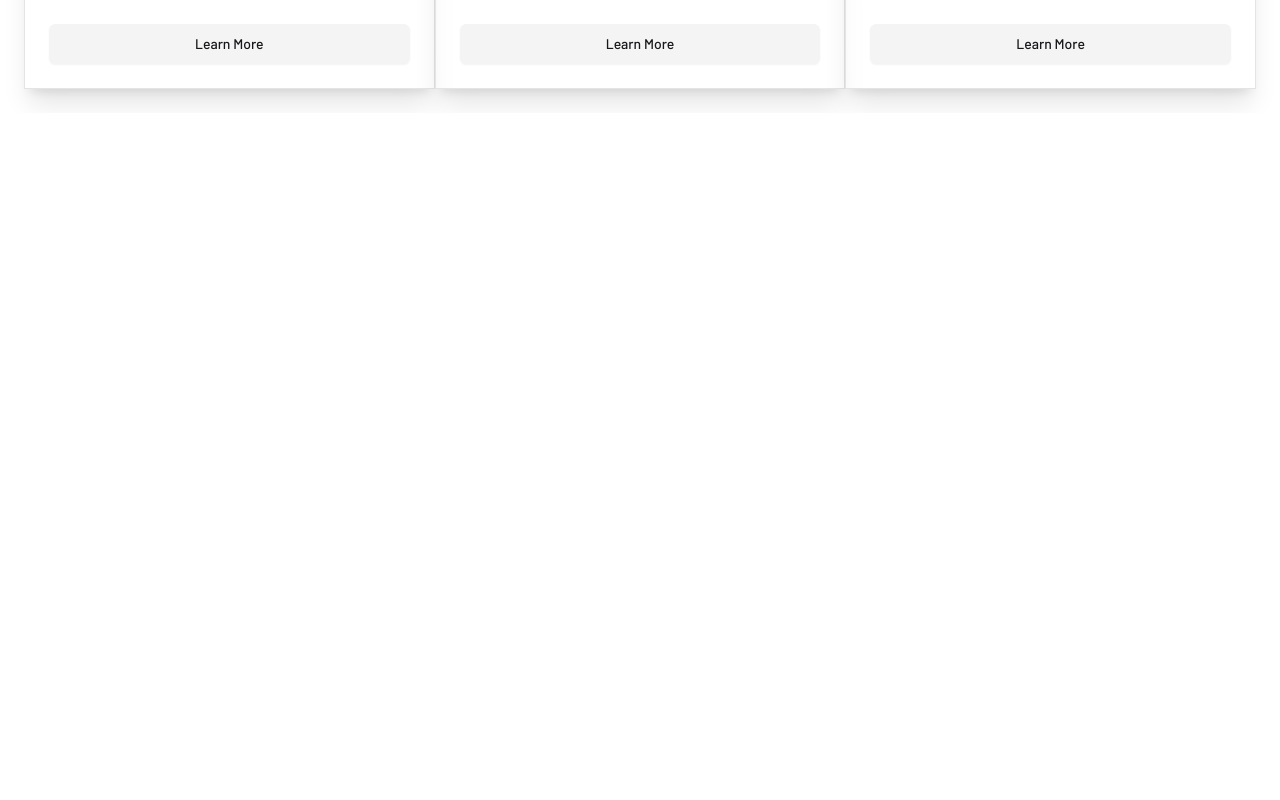
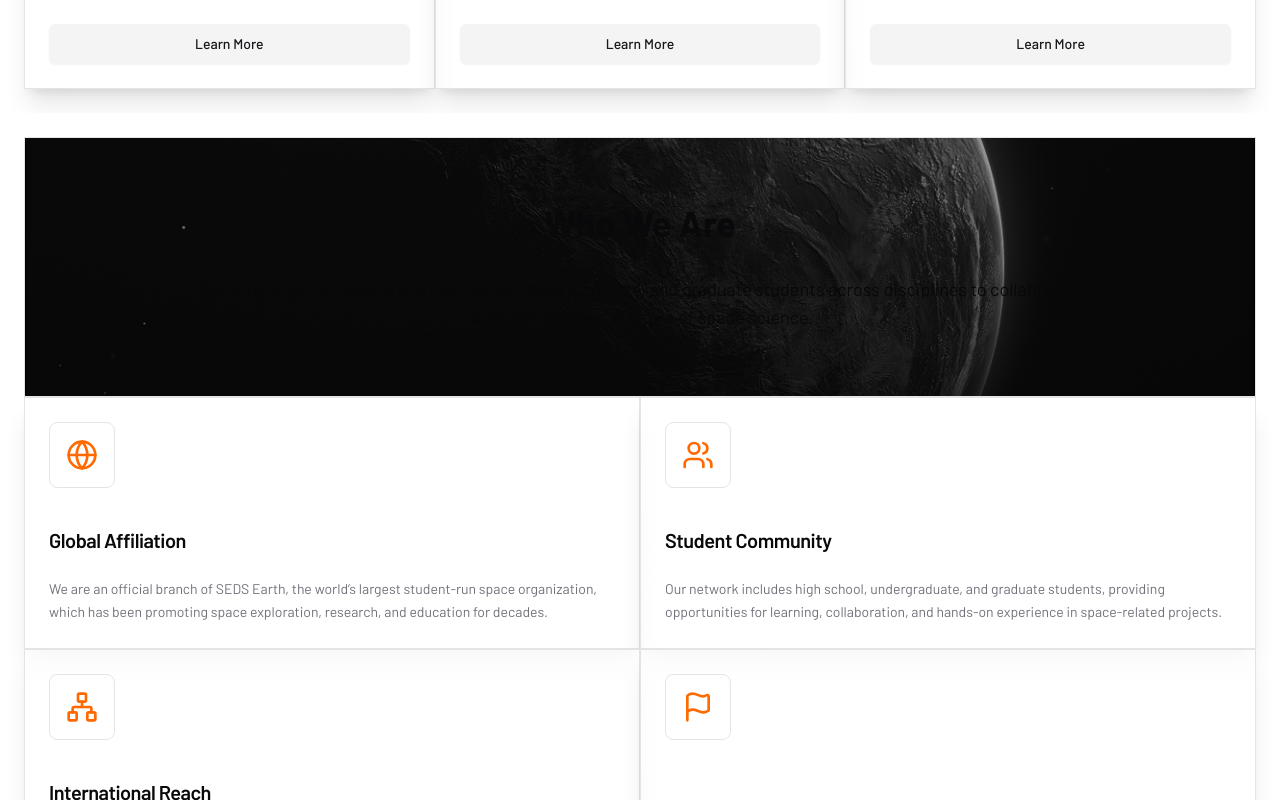
Before and after one commit to sedssrilanka/seds-sl, a Next.js app: page / in a window 1280 px wide. Shown: the part 2000-2800 px from the top of the page. Before the commit the page ends 2113 px from the top, so only its background shows below. Built offline with nearby package versions, Linux system fonts and the light colour scheme.

Commit message:
Who we are section added

```diff
--- a/src/app/page.tsx
+++ b/src/app/page.tsx
@@ -1,6 +1,8 @@
 import SectionOne from "@/components/sections/home-page/section-one";
 import Chapters from "@/components/sections/home-page/chapters";
 import DivisionsSection from "@/components/sections/home-page/division/divisionsection";
+import WhoWeAreSection from "@/components/sections/home-page/who-we-are/whowearesection";
+
 
 export default function Home() {
   return (
@@ -8,6 +10,7 @@ export default function Home() {
       <SectionOne />
       <Chapters />
       <DivisionsSection />
+      <WhoWeAreSection />
     </div>
   );
 }
--- /dev/null
+++ b/src/components/sections/home-page/who-we-are/whowearesection.tsx
@@ -0,0 +1,88 @@
+import { Globe, Users, Flag, Network  } from "lucide-react";
+import { Button } from "@/components/ui/button";
+import { SectionHeader } from "@/components/sections/section-header";
+import {
+  Card,
+  CardDescription,
+  CardTitle,
+  CardVisual,
+} from "@/components/ui/card";
+
+interface WhoWeAre {
+    id: number;
+    icon: React.ReactNode;
+    title: string;
+    description: string;
+}
+
+const whoweare: WhoWeAre[] = [
+    {
+        id: 1,
+        icon: <Globe className="size-8 text-primary" />,
+        title: "Global Affiliation",
+        description: "We are an official branch of SEDS Earth, the world’s largest student-run space organization, which has been promoting space exploration, research, and education for decades."
+    },
+    {
+        id: 2,
+        icon: <Users className="size-8 text-primary" />,
+        title: "Student Community",
+        description: "Our network includes high school, undergraduate, and graduate students, providing opportunities for learning, collaboration, and hands-on experience in space-related projects."
+    },
+    {
+        id: 3,
+        icon: <Network className="size-8 text-primary" />,
+        title: "International Reach",
+        description: "SEDS connects students from across the globe, fostering cross-cultural collaboration and enabling members to participate in international events, competitions, and research initiatives."
+    },
+    {
+        id: 4,
+        icon: <Flag className="size-8 text-primary" />,
+        title: "Our Mission",
+        description: "We aim to inspire and empower students to contribute to space exploration and development, promoting innovation, education, and sustainable progress in the global space sector."
+    },
+];
+
+
+const Cardd = ({ whoweare }:{ whoweare : WhoWeAre }) =>(
+    <Card className = "rounded-none border ">
+        <CardVisual className="h-20 items-start justify-start">
+                <div className="glass-3 rounded-md p-4 ">{whoweare.icon}</div>
+        </CardVisual>
+        <CardTitle className="text-xl">{whoweare.title}</CardTitle>
+        <CardDescription className="text-sm leading-relaxed">
+        {whoweare.description}
+        </CardDescription>
+    </Card>
+);
+
+
+const WhoWeAreSection = ()=>{
+    return (
+        <section className="bg-background relative w-full  p-6">
+              <div className="flex flex-col items-center mx-auto">
+                <SectionHeader
+                  title="Who We Are"
+                  description={
+                    <>
+                     We bring together passionate high school, undergraduate, and graduate students across disciplines to collaborate,
+                      <br />
+                    learn, and shape the future of space science.
+                    </>
+                  }
+                  image="/divisionimg/header.png"
+                />
+
+                <div className="grid grid-cols-1 md:grid-cols-2 lg:grid-cols-2 border-border dark:border-border/50">
+                  {whoweare.map((w) => (
+                    <Cardd key={w.id} whoweare={w} />
+                  ))}
+                </div>
+              </div>
+            </section>
+    )
+}
+
+
+
+
+export default WhoWeAreSection;
```
